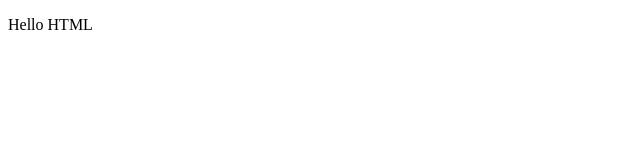
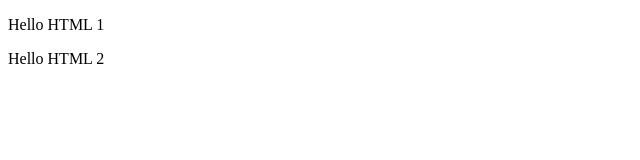
Before and after one commit to Jonathas-Felipe/bootcamp-devjr, a plain HTML site: page index.html in a window 1280 px wide. Shown: the whole page, without its empty margins (0-640 px from the left). Drawn offline with Linux system fonts and the light colour scheme.

Commit message:
first commit

```diff
--- a/index.html
+++ b/index.html
@@ -7,6 +7,7 @@
     <title>Hello HTML</title>
 </head>
 <body>
-    <p> Hello HTML</p>
+    <p> Hello HTML 1</p>
+    <p> Hello HTML 2</p>
 </body>
 </html>
```
